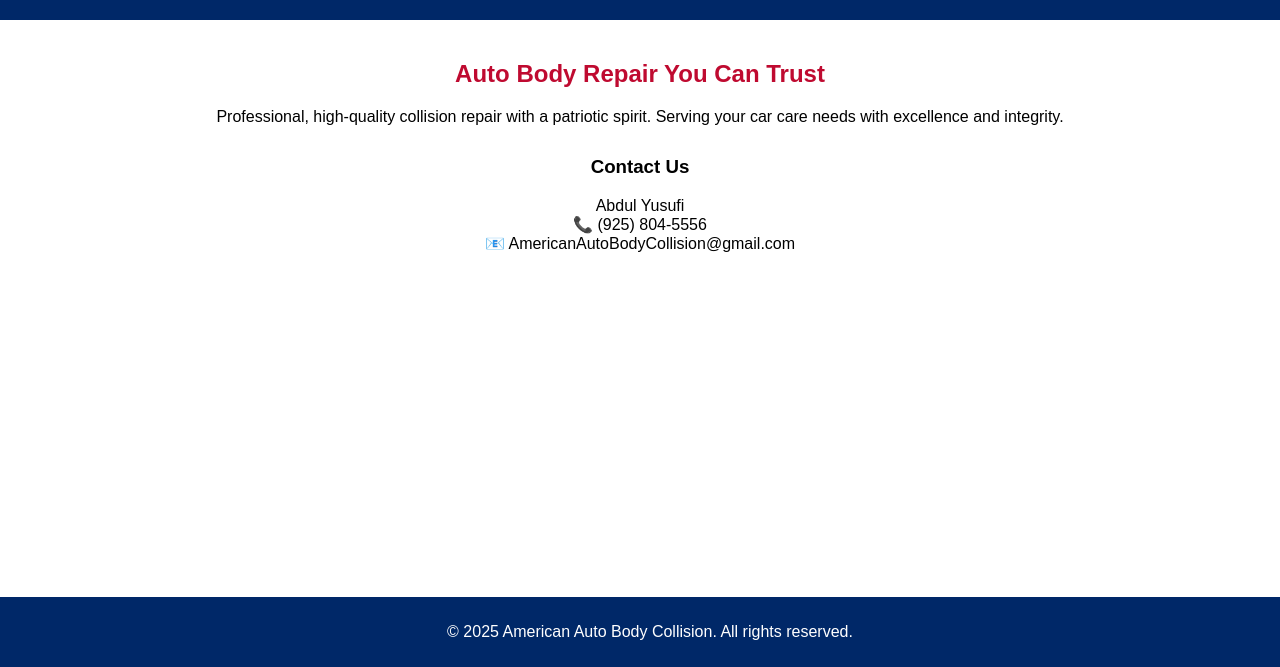
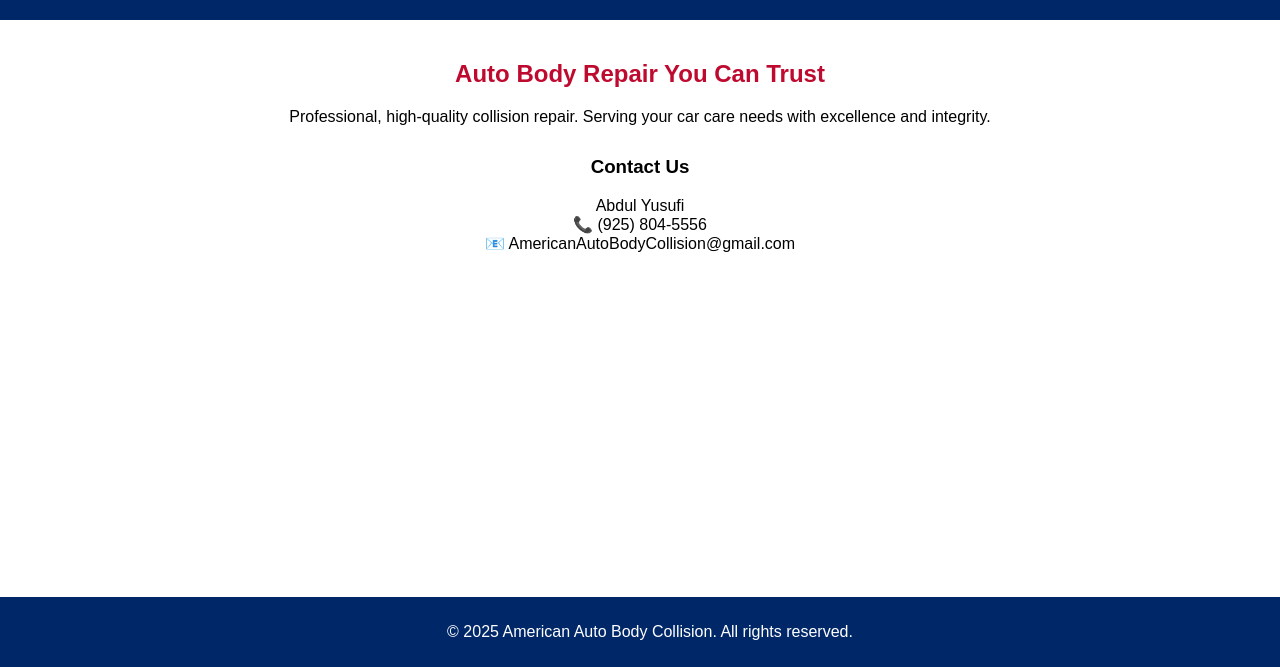
Before and after one commit to AmericanAutoBody/AmericanAutoBodyCollision2, a plain HTML site: page index.html in a window 1280 px wide. Shown: the part 133-800 px from the top of the page. Drawn offline with Linux system fonts and the light colour scheme.

Commit message:
Update index.html

```diff
--- a/index.html
+++ b/index.html
@@ -15,7 +15,7 @@
   <main>
     <section class="intro">
       <h2>Auto Body Repair You Can Trust</h2>
-      <p>Professional, high-quality collision repair with a patriotic spirit. Serving your car care needs with excellence and integrity.</p>
+      <p>Professional, high-quality collision repair. Serving your car care needs with excellence and integrity.</p>
     </section>
     <section class="contact">
       <h3>Contact Us</h3>
```
